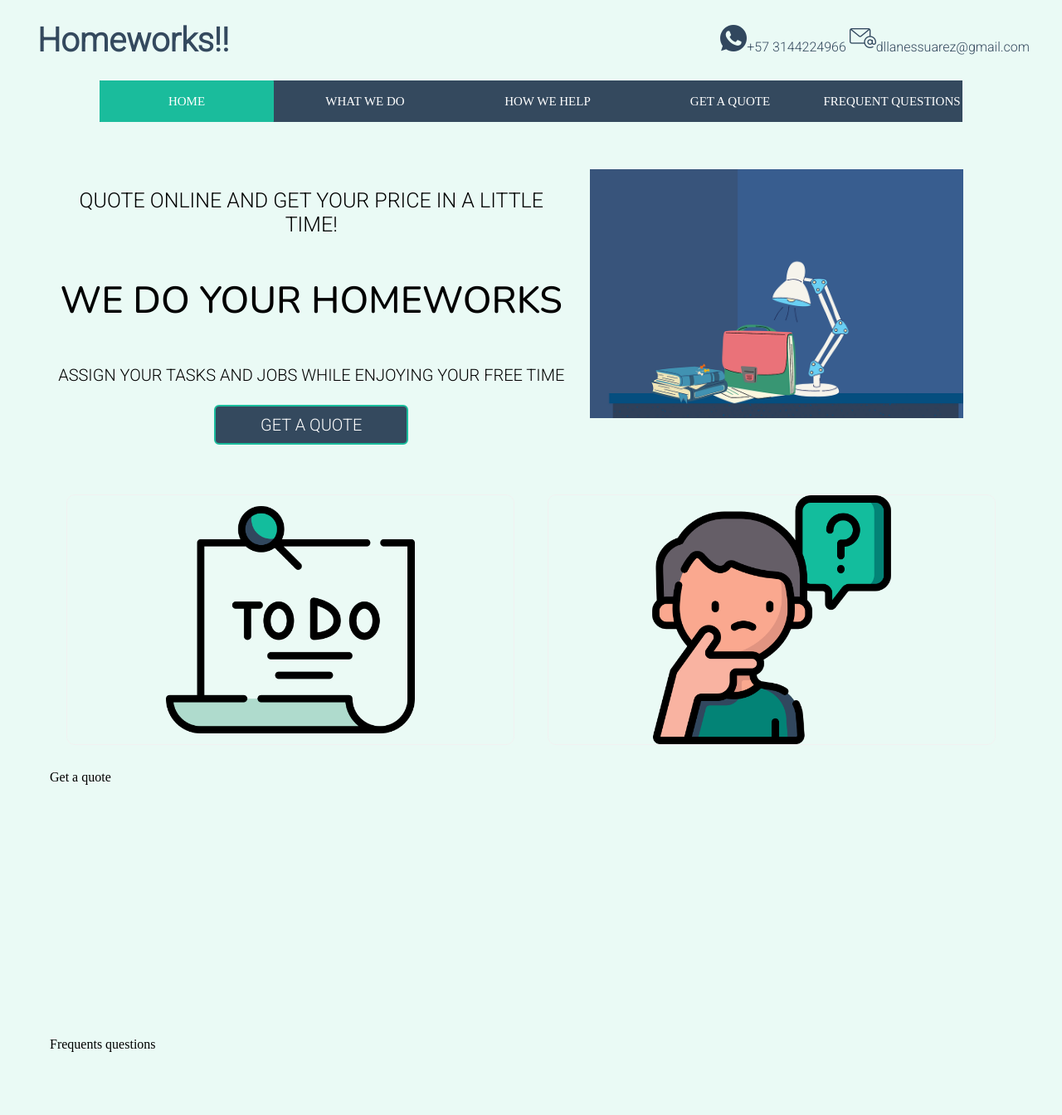
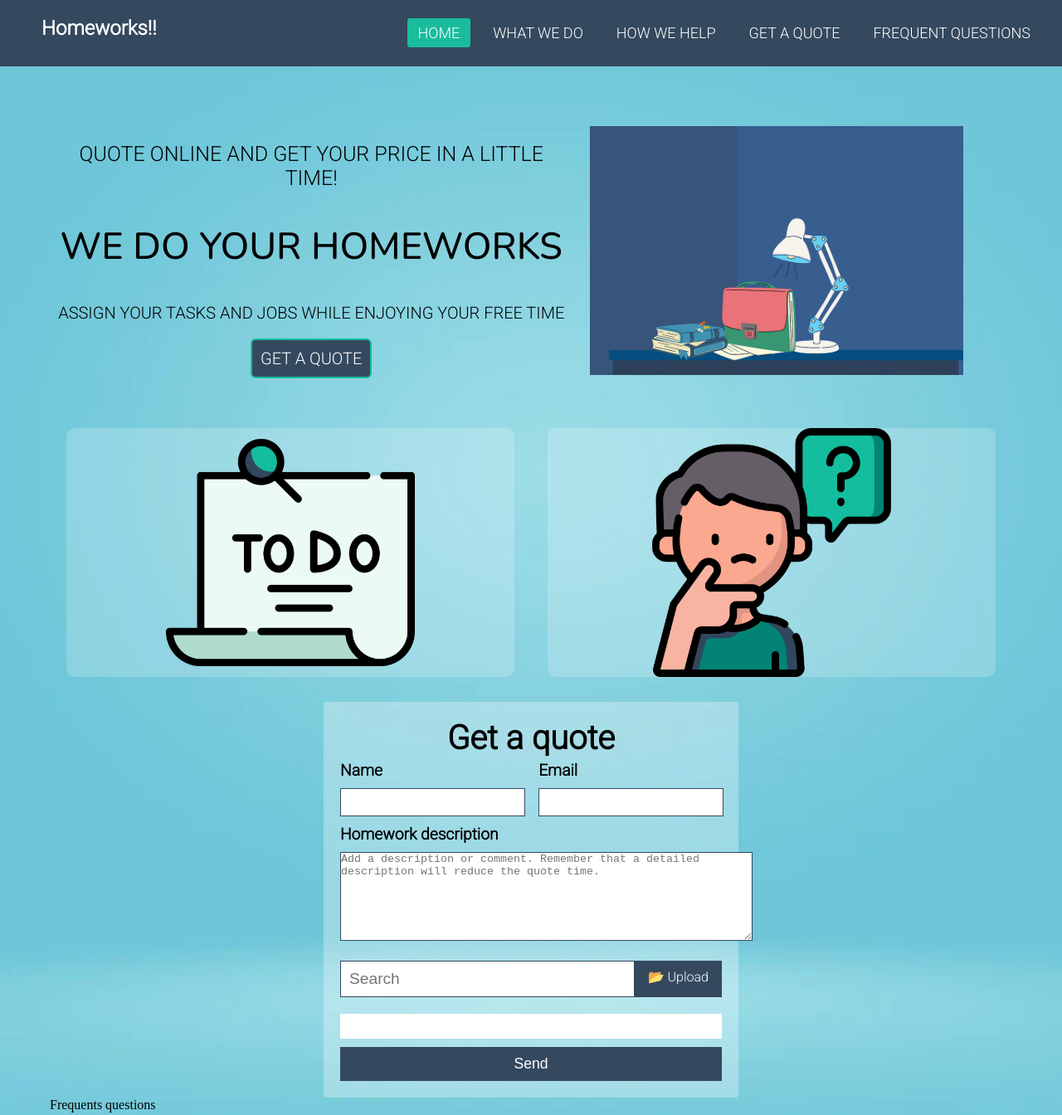
Before and after one commit to Llaniz17/Homework, a plain HTML site: page index.html in a window 1280 px wide. Shown: the top 1344 px of the page at 83% size. Drawn offline with nearby package versions, Linux system fonts and the light colour scheme.

Commit message:
Cambié el header, menú, colores y fondo

```diff
--- a/css/styles.css
+++ b/css/styles.css
@@ -7,11 +7,13 @@
 	outline: none;
 }
 body{
-    background-color: rgb(234, 250, 245);
+    /* background-color: rgb(234, 250, 245); */
+	background-image: url(/img/fonfo-vertical.webp);
+	background-size: cover;
 	display: grid;
-	grid-template-rows: 1fr 1fr 20fr 1.2fr;
+	grid-template-rows: 1.4fr 10fr 1.2fr;
 	/*border: solid red;*/
-	min-height: 2000px;
+	flex-wrap: wrap;
 }
 header{
 	color: #34495e;
@@ -19,99 +21,138 @@ header{
 	/*border: solid rebeccapurple;*/
 	display: flex;
 	align-items: center;
+	flex-direction: column;
 }
-header > h1{
+
+.head{
+	flex: 1;
+	display: flex;
+	align-items: center;
+	width: 100%;
+}
+.menu{
+	flex: 1;
+	width: 100%;
+	height: 100%;
+}
+.head > h1{
 	margin-left: 45px;
 	flex: 1;
 	font-size: 40px;
 }
-header > .head-info{
+.head > .head-info{
 	flex: 0.5;
 }
 
 .content{
 	/*border: solid greenyellow;*/
-	margin: 0px 60px;
+	margin: -20px 60px;
 }
 footer{
 	border: solid blue;
-
+	margin-top: 30px;
 }
 
 /*menu */
-nav {
-	position: relative;
-	margin: 0px 120px;
-	height: 50px;
-	background-color: #34495e;
-	font-size: 0;
+nav{
+    background: #34495e;
+    height: 80px;
+    width: 100%;
+}
+.enlace{
+    position: absolute;
+    padding: 20px 50px;
+	text-decoration: none;
+}
+.enlace > h1{
+	color: white;
+}
+.logo{
+    height: 40px;
+}
+nav ul{
+    float: right;
+    margin-right: 20px;
+}
+nav ul li{
+    display: inline-block;
+    line-height: 80px;
+    margin: 0 5px;
+}
+nav ul li a{
+    color: #fff;
+    font-size: 18px;
+    padding: 7px 13px;
+    border-radius: 3px;
+    text-transform: uppercase;
+}
+li a.active, li a:hover{
+    background: #1abc9c;
+    transition: .5s;
+}
+.checkbtn{
+    font-size: 30px;
+    color: #fff;
+    float: right;
+    line-height: 80px;
+    margin-right: 40px;
+    cursor: pointer;
+    display: none;
+}
+#check{
+    display: none;
+}
+section{
+    background: url(fondo.jpg) no-repeat;
+    background-size: cover;
+    background-position: center center;
+    height: calc(100vh - 80px);
+}
 
+@media (max-width: 952px){
+    .enlace{
+        padding-left: 20px;
     }
-nav a {
-	line-height: 50px;
-	height: 100%;
-	font-size: 15px;
-	display: inline-block;
-	position: relative;
-	z-index: 1;
-	text-decoration: none;
-	text-transform: uppercase;
+    nav ul li a{
+        font-size: 16px;
+    }
+}
+
+@media (max-width: 858px){
+    .checkbtn{
+        display: block;
+    }
+    ul{
+        position: fixed;
+        width: 100%;
+        height: 100vh;
+        background: #2c3e50;
+        top: 80px;
+        left: -100%;
         text-align: center;
-	color: white;
-	cursor: pointer;
+        transition: all .5s;
     }
-nav .animation {
-	position: absolute;
-	height: 100%;
-	top: 0;
-	z-index: 0;
-	transition: all .5s ease 0s;
-	border-radius: 1px;
+    nav ul li{
+        display: block;
+        margin: 50px 0;
+        line-height: 30px;
     }
-a:nth-child(1) {
-	width: 210px;
+    nav ul li a{
+        font-size: 20px;
     }
-a:nth-child(2) {
-	width: 220px;
+    li a:hover, li a.active{
+        background: none;
+        color: red;
     }
-a:nth-child(3) {
-	width: 220px;
+    #check:checked ~ ul{
+        left:0;
     }
-a:nth-child(4) {
-	width: 220px;
 }
-a:nth-child(5) {
-	width: calc(100% - 870px);
-}
-nav .start-home, a:nth-child(1):hover~.animation {
-	width: 210px;
-	left: 0;
-	background-color: #1abc9c;
-}
-nav .start-about, a:nth-child(2):hover~.animation {
-	width: 220px;
-	left: 210px;
-	background-color: #e74c3c;
-}
-nav .start-blog, a:nth-child(3):hover~.animation {
-	width: 220px;
-	left: 430px;
-	background-color: #3498db;
-}
-nav .start-portefolio, a:nth-child(4):hover~.animation {
-	width: 220px;
-	left: 650px;
-	background-color: #9b59b6;
-}
-nav .start-contact, a:nth-child(5):hover~.animation {
-	width: calc(100% - 870px);
-	left: 870px;
-	background-color: #e67e22;
-}
+
 
 .content{
 	display: grid;
-	grid-template-rows: repeat(5, 1fr) 0.5fr;
+	grid-template-rows: repeat 0.7fr 0.7fr 1.5fr 0.7fr 0.5fr;
 }
 /*Home */
 
@@ -119,6 +160,7 @@ nav .start-contact, a:nth-child(5):hover~.animation {
 	display: flex;
 	margin: 10px;
 	width: auto;
+	max-height: 320px;
 }
 .content > .Home > .content-home{
 	flex: 1.1;
@@ -187,7 +229,7 @@ nav .start-contact, a:nth-child(5):hover~.animation {
 }
 .content > .Home > .content-home > .btn-home > a:hover{
 	color: #34495e;
-	background-color: white;
+	background-color: rgb(234, 250, 245);
 	border: 2px solid #1abc9c;
 }
 
@@ -206,9 +248,8 @@ nav .start-contact, a:nth-child(5):hover~.animation {
 	width: 300px;
 	height: 300px;
 	margin: 0px 20px;
-	border: 1px solid #f1f1f1;
 	border-radius: 10px;
-	perspective: 1000px; /* Remove this if you don't want the 3D effect */
+	perspective: 1000px;
 }
 
 .wflip-card-inner {
@@ -234,12 +275,12 @@ nav .start-contact, a:nth-child(5):hover~.animation {
 }
 
 .wflip-card-front {
-	background-color: rgb(234, 250, 245);
+	background-color: rgb(255, 255, 255, 0.2);
 	color: black;
 }
 
 .wflip-card-back {
-	background-color: #1abc9c;
+	background-color: #405c8c;
 	color: white;
 	transform: rotateY(180deg);
 }
@@ -252,7 +293,7 @@ nav .start-contact, a:nth-child(5):hover~.animation {
 	width: 300px;
 	height: 300px;
 	margin: 0px 20px;
-	border: 1px solid #f1f1f1;
+	/* border: 1px solid #f1f1f1; */
 	border-radius: 10px;
 	perspective: 1000px;
 }
@@ -281,13 +322,13 @@ nav .start-contact, a:nth-child(5):hover~.animation {
 
 
 .hflip-card-front {
-	background-color: rgb(234, 250, 245);
+	background-color: rgb(255, 255, 255, 0.2);
 	color: black;
 }
 
 
 .hflip-card-back {
-	background-color: #1abc9c;
+	background-color: #405c8c;
 	color: rgb(255, 255, 255);
 	transform: rotateY(180deg);
 }
@@ -308,3 +349,105 @@ nav .start-contact, a:nth-child(5):hover~.animation {
 	height: 100%;
 	font-family: 'Roboto', sans-serif;
 }
+.hflip-card-back{
+	display: flex;
+	flex-direction: column;
+	text-transform: uppercase;
+}
+
+.hflip-card-back > h1, h3, p{
+	height: 100%;
+	font-family: 'Roboto', sans-serif;
+}
+
+/* Form */
+.get{
+	display: flex;
+	align-items: center;
+	justify-content: center;
+	font-family: 'Roboto', sans-serif;
+}
+.form{
+	display: flex;
+	flex-wrap: wrap;
+	justify-content: space-between;
+	width: 95%;
+	min-width: 400px;
+	max-width: 460px;
+	min-height: 260px;
+	background-color: rgb(255, 255, 255,0.3);
+	border-radius: 4px;
+	padding: 20px;
+}
+.form_title{
+	width: 100%;
+	font-size: 2.5em;
+	text-align: center;
+	margin-top: 0;
+	padding-bottom: 4px;
+}
+.container-50{
+	width: 48%;
+}
+.form_label, .form_input{
+	width: 100%;
+	display: block;
+	margin-bottom: 10px;
+	font-size: 1.2em;
+}
+.form_label{
+	font-weight: bold;
+}
+.form_input{
+	padding-bottom: 10px;
+	border: solid 0.1px #34495e;
+}
+.container-file{
+	display: flex;
+	justify-content: space-between;
+	width: 100%;
+	margin: 20px 0;
+}
+.form_file{
+	display: none;
+}
+.form_file-btn{
+	background: #34495e;
+	padding: 10px;
+	display: block;
+	width: 20%;
+	text-align: center;
+	cursor: pointer;
+	color: white;
+}
+.file_txt{
+	width: 78%;
+	padding: 10px;
+	font-size: 1.2em;
+	border: solid 0.1px #34495e;
+}
+.progressBar{
+	width: 100%;
+	height: 30px;
+}
+progress {
+	-webkit-appearance: none;
+}
+
+::-webkit-progress-bar {
+	background-color: rgb(255, 255, 255);
+}
+.form_submit{
+	width: 100%;
+	margin-top: 10px;
+	background-color: #34495e;
+	color: white;
+	padding: 10px;
+	font-size: 1.1em;
+	border: none;
+	cursor: pointer;
+}
+
+.textArea-description{
+	border: solid 0.2px #34495e;
+}
--- a/index.html
+++ b/index.html
@@ -13,21 +13,25 @@
 <body>
 
     <header class="header">
-        <h1>Homeworks!!</h1>
-        <div class="head-info">
-            <span class="wpp"><img src="./img/whatsapp.png" alt="whatsapp">+57 3144224966</span>
-            <span class="correo"><img src="./img/correo-electronico.png" alt="correo-electronico">dllanessuarez@gmail.com</span>
-        </div>
+        <nav>
+            <input type="checkbox" id="check">
+            <label for="check" class="checkbtn">
+                <i class="fas fa-bars"></i>
+            </label>
+            <a href="#" class="enlace">
+                <h1 class="logo">Homeworks!!</h1>
+            </a>
+            <ul>
+                <li ><a href="#" class="active">Home</a></li>
+                <li ><a href="#flip-card-what">What we do</a></li>
+                <li><a href="#flip-card-how">How we help</a></li>
+                <li><a href="#get">Get a quote</a></li>
+                <li><a href="#">Frequent questions</a></li>
+            </ul>
+        </nav>
     </header>
 
-    <nav class="menu">
-        <a href="#">Home</a>
-	    <a href="#">What we do</a>
-	    <a href="#">How we help</a>
-	    <a href="#">Get a quote</a>
-	    <a href="#">Frequent questions</a>
-        <div class="animation start-home"></div>
-    </nav>
+
 
     <div class="content">
 
@@ -44,7 +48,7 @@
                     <span>Assign your tasks and jobs while enjoying your free time</span>
                 </div>
                 <div class="btn-home">
-                    <a href="#">Get a quote</a>
+                    <a href="#get">Get a quote</a>
                 </div>
             </div>
 
@@ -55,7 +59,7 @@
         </div>
 
         <div class="Ws">
-            <div class="flip-card-what">
+            <div class="flip-card-what" id="flip-card-what">
                 <div class="wflip-card-inner">
                   <div class="wflip-card-front">
                     <img src="./img/to-do-list.png" alt="to-do-list" style="width:300px;height:300px;">
@@ -72,22 +76,50 @@
                   </div>
                 </div>
             </div>
-            <div class="flip-card-how">
+            <div class="flip-card-how" id="flip-card-how">
                 <div class="hflip-card-inner">
                   <div class="hflip-card-front">
                     <img src="./img/question (1).png" alt="Boy is thinking" style="width:300px;height:300px;">
                   </div>
                   <div class="hflip-card-back">
                     <h1>How we help</h1>
-                    <p>Architect & Engineer</p>
-                    <p>We love that guy</p>
+                    <p>we do all kinds of homework <strong>online</strong></p>
+                    <h3>Drafting</h3>
+                    <p>(essays, appreciations, abstracts, thesis)</p>
+                    <h3>Exercise solution</h3>
+                    <p>(activities, issues, exercises)</p>
+                    <h3>Presentations</h3>
+                    <p>(Power Point, Prezi)</p>
                   </div>
                 </div>
             </div>
         </div>
-        <div class="get">Get a quote</div>
+        <div class="get" id="get">
+            <form action="" class="form" method="post" enctype="multipart/form-data" id="formUp">
+                <h1 class="form_title">Get a quote</h1>
+                <div class="container-50">
+                    <label for="" class="form_label">Name</label>
+                    <input type="text" class="form_input" name="Name" required>
+                </div>
+                <div class="container-50">
+                    <label for="" class="form_label">Email</label>
+                    <input type="email" class="form_input" name="Email" required>
+                </div>
+                <div class="container-area">
+                    <label for="" class="form_label">Homework description</label>
+                    <textarea name="descriptions" wrap="soft" cols="60" rows="7" aria-required="true" aria-invalid="false" placeholder="Add a description or comment. Remember that a detailed description will reduce the quote time." class="textArea-description"></textarea>
+                </div>
+                <div class="container-file">
+                    <input type="text" placeholder="Search" id="fileText" class="file_txt" readonly>
+                    <label for="inputFile" class="form_file-btn">&#128194; Upload</label>
+                    <input type="file" class="form_file" name="inputFile" id="inputFile" required>
+
+                </div>
+                <progress id="progressBar" value="0" max="100" class="progressBar"></progress>
+                <input type="submit" class="form_submit" value="Send">
+            </form>
+        </div>
         <div>Frequents questions</div>
-        <div>Card</div>
     </div>
     <footer class="footer">Footer</footer>
 
```
Also changed, not shown: img/fonfo-vertical.webp (added). Lines whose indentation alone changed are shown as unchanged.
